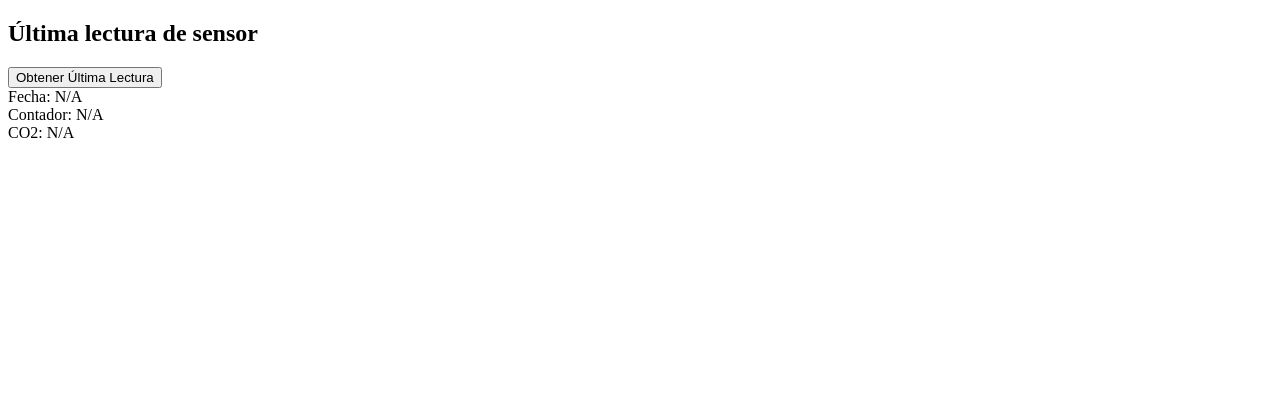
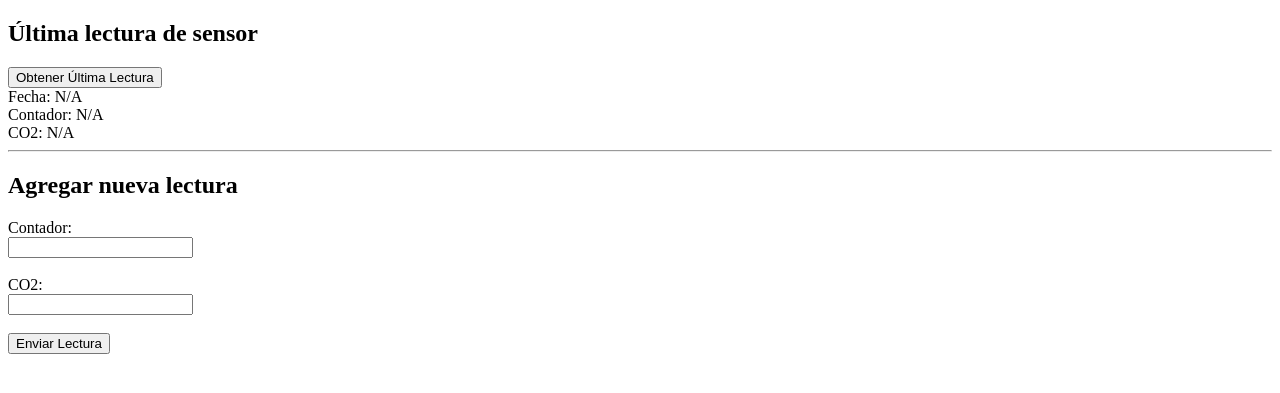
Before and after one commit to Fe4rN/ProyectoBiometriaSprint0, a FastAPI app: page / in a window 1280 px wide. Shown: the top 393 px of the page. Run offline with FastAPI, Linux system fonts and the light colour scheme.

Commit message:
Cambios a estructura y código
He creado una nueva carpeta static para el JS, he reescrito la función obtenerUltimo() para que use async/await en vez de fetch/then y he decorado el README.MD

```diff
--- a/Web/app.py
+++ b/Web/app.py
@@ -1,8 +1,13 @@
+#---------------------------------
+# Autor: Fédor Tikhomirov
+#---------------------------------
+
 import os
 import sqlite3
 from datetime import datetime
 from typing import Optional
 
+# Imports de Fast API
 from fastapi import FastAPI, Request, HTTPException
 from fastapi.responses import JSONResponse, HTMLResponse
 from fastapi.templating import Jinja2Templates
@@ -13,25 +18,24 @@ app = FastAPI()
 # Ruta a Base de Datos
 DB_PATH = os.path.join(os.path.dirname(__file__), "datosSensores.db")
 
+# Referencia a carpeta de HTMLs
 templates = Jinja2Templates(directory="templates")
 
+# Estructura de datos
 class SensorData(BaseModel):
-    Fecha: Optional[str] = None
+    Fecha: str
     Contador: int
     CO2: float
 
 # Endpoints
-
 @app.post("/datosSensor")
 async def recibir_datos(data: SensorData):
-    fechahora = data.Fecha or datetime.now().strftime("%Y-%m-%d %H:%M:%S")
-
     try:
         conn = sqlite3.connect(DB_PATH)
         cursor = conn.cursor()
         cursor.execute(
             "INSERT OR REPLACE INTO datosSensor (Fecha, Contador, CO2) VALUES (?, ?, ?)",
-            (fechahora, data.Contador, data.CO2)
+            (data.Fecha, data.Contador, data.CO2)
         )
         conn.commit()
     except Exception as e:
--- a/Web/logicaNegocio.js
+++ /dev/null
@@ -1,18 +0,0 @@
-function obtenerUltimo() {
-    fetch('/ultimo')
-        .then(response => response.json())
-        .then(data => {
-            if (data.error) {
-                document.getElementById("resultado").innerHTML = "No hay datos aún";
-            } else {
-                document.getElementById("resultado").innerHTML =
-                "Fecha: " + data.Fecha + "<br>" +
-                "Contador: " + data.Contador + "<br>" +
-                "CO2: " + data.CO2;
-            }
-        })
-        .catch(err => {
-            alert("Error al obtener datos: " + err);
-        });
-}
-setInterval(obtenerUltimo, 5000);
--- /dev/null
+++ b/Web/static/logicaNegocio.js
@@ -0,0 +1,54 @@
+//---------------------------------
+// Autor: Fédor Tikhomirov
+//---------------------------------
+
+// Método para obtener el último valor
+async function obtenerUltimo() {
+    try {
+        const respuesta = await fetch('/ultimo');
+        const datos = await respuesta.json();
+
+        if (datos.error) {
+            document.getElementById("resultado").innerHTML = "No hay datos aún";
+        } else {
+            document.getElementById("resultado").innerHTML =
+                "Fecha: " + datos.Fecha + "<br>" +
+                "Contador: " + datos.Contador + "<br>" +
+                "CO2: " + datos.CO2;
+        }
+    } catch (error) {
+        alert("Error al obtener los datos: " + error);
+    }
+}
+
+//Actualizamos los datos cada 5 segundos
+setInterval(obtenerUltimo, 5000);
+
+// Método para subir datos manualmente
+async function enviarLectura(events) {
+    event.preventDefault();
+
+    const contador = document.getElementById("contador").value;
+    const co2 = document.getElementById("co2").value;
+
+    const datos = {Contador:parseInt(contador), CO2: parseInt(co2)};
+
+    try{
+        const respuesta = await fetch('/datosSensor', {
+            method: "POST",
+            headers: {"Content-Type": "application/json"},
+            body: JSON.stringify(datos)
+        });
+
+        const resultado = await respuesta.json();
+
+        if(respuesta.ok){
+            document.getElementById("mensaje").innerText = "Lectura enviada con éxito"
+            obtenerUltimo();
+        } else {
+            document.getElementById("mensaje").innerText = `Error: ${result.error}`;
+        }
+    } catch (error) {
+        document.getElementById('mensaje').innerText = `Error de conexión: ${error}`;
+    }
+}
--- a/Web/templates/index.html
+++ b/Web/templates/index.html
@@ -4,7 +4,7 @@
     <meta charset="UTF-8">
     <meta name="viewport" content="width=device-width, initial-scale=1.0">
     <title>Sprint 0 Fédor</title>
-    <script src="../logicaNegocio.js" defer></script>
+    <script src="../static/logicaNegocio.js" defer></script>
 </head>
 <body>
     <h2>Última lectura de sensor</h2>
@@ -14,5 +14,20 @@
         Contador: N/A<br>
         CO2: N/A
     </div>
+
+    <hr>
+
+    <h2>Agregar nueva lectura</h2>
+<form id="sensorForm" onsubmit="enviarLectura(event)">
+    <label for="contador">Contador:</label><br>
+    <input type="number" id="contador" name="contador" required><br><br>
+
+    <label for="co2">CO2:</label><br>
+    <input type="number" id="co2" name="co2" required><br><br>
+
+    <button type="submit">Enviar Lectura</button>
+</form>
+
+<div id="mensaje"></div>
 </body>
 </html>
```
Also changed, not shown: README.md.
